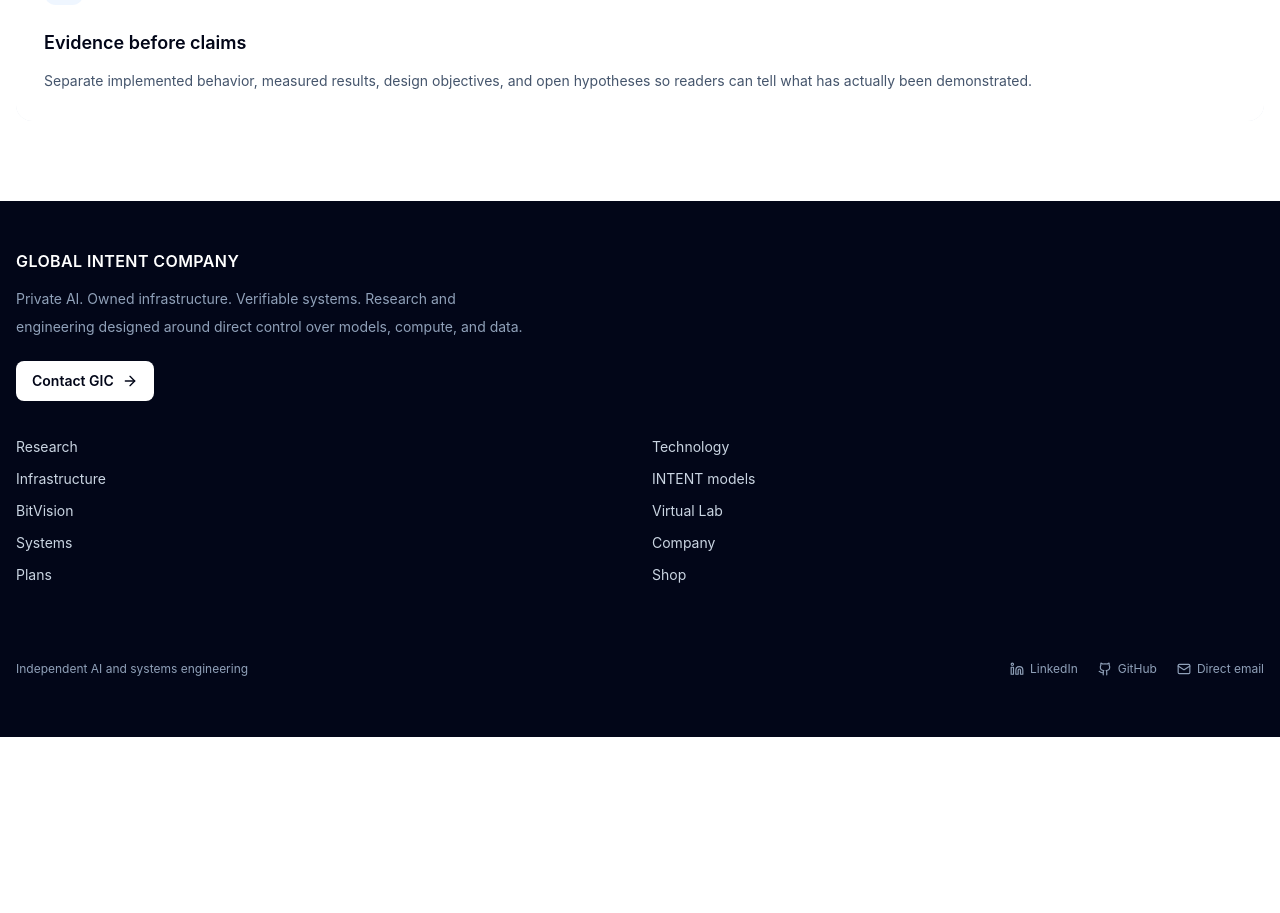
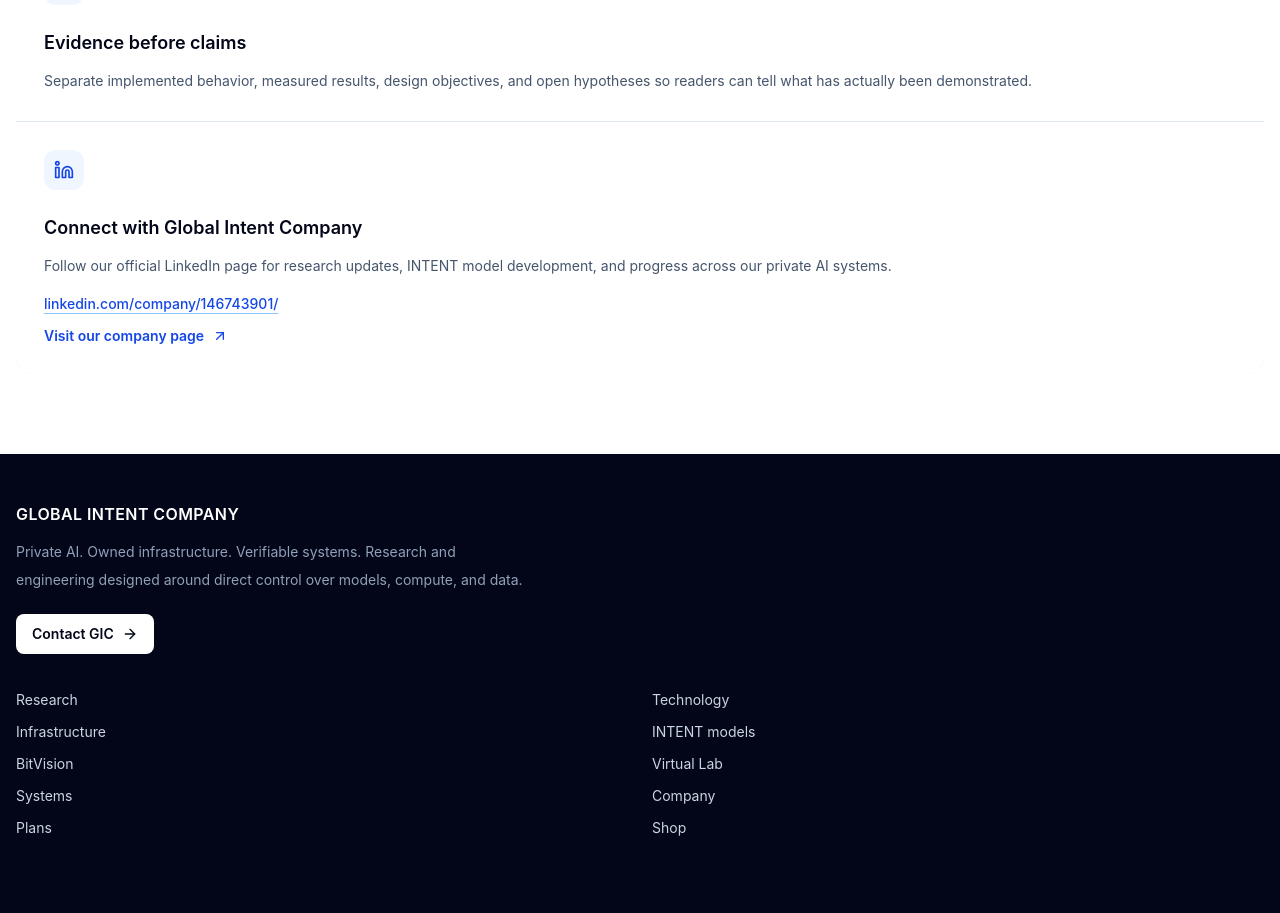
Before and after one commit to GI-Company/GiC, a Next.js app: page /company in a window 1280 px wide. Shown: the part 5083-5996 px from the top of the page. Before the commit the page ends 5820 px from the top, so only its background shows below. Built offline with nearby package versions, Linux system fonts and the light colour scheme.

Commit message:
feat: fill Company principles grid empty slot with official LinkedIn company card

```diff
--- a/components/landing/PrinciplesSection.tsx
+++ b/components/landing/PrinciplesSection.tsx
@@ -1,4 +1,4 @@
-import { Eye, Gauge, LockKeyhole, Scale, ShieldCheck } from 'lucide-react';
+import { ArrowUpRight, Eye, Gauge, Linkedin, LockKeyhole, Scale, ShieldCheck } from 'lucide-react';
 
 const principles = [
   { icon: LockKeyhole, title: 'Private by architecture', text: 'Design deployment so operators can keep inference, model assets, and application context inside infrastructure they control.' },
@@ -25,6 +25,19 @@ export default function PrinciplesSection() {
               <p className="mt-3 text-sm leading-6 text-slate-600">{text}</p>
             </article>
           ))}
+          <a
+            href="https://www.linkedin.com/company/146743901/"
+            target="_blank"
+            rel="noopener noreferrer"
+            aria-label="Visit the official Global Intent Company LinkedIn page (opens in a new tab)"
+            className="group flex min-w-0 flex-col bg-white p-7 transition-colors hover:bg-blue-50 focus-visible:outline focus-visible:outline-2 focus-visible:outline-offset-[-2px] focus-visible:outline-blue-600"
+          >
+            <span className="flex h-10 w-10 items-center justify-center rounded-xl bg-blue-50 text-blue-700"><Linkedin className="h-5 w-5" aria-hidden="true" /></span>
+            <h3 className="mt-6 text-lg font-semibold text-slate-950">Connect with Global Intent Company</h3>
+            <p className="mt-3 text-sm leading-6 text-slate-600">Follow our official LinkedIn page for research updates, INTENT model development, and progress across our private AI systems.</p>
+            <span className="mt-4 break-all text-sm font-medium text-blue-700 underline decoration-blue-300 underline-offset-4">linkedin.com/company/146743901/</span>
+            <span className="mt-3 inline-flex items-center gap-2 text-sm font-semibold text-blue-700 group-hover:text-blue-900">Visit our company page <ArrowUpRight className="h-4 w-4" aria-hidden="true" /></span>
+          </a>
         </div>
       </div>
     </section>
```
